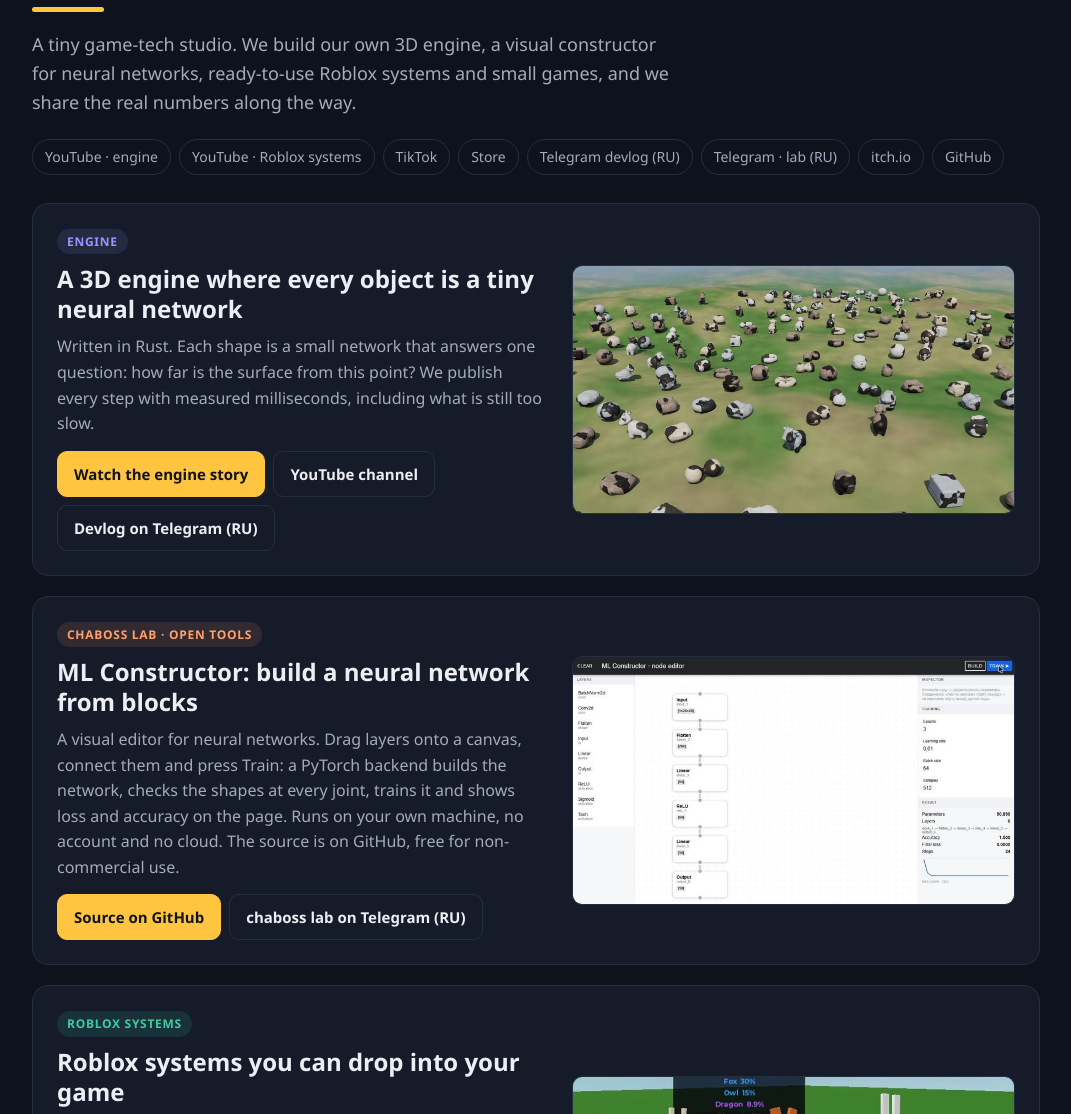
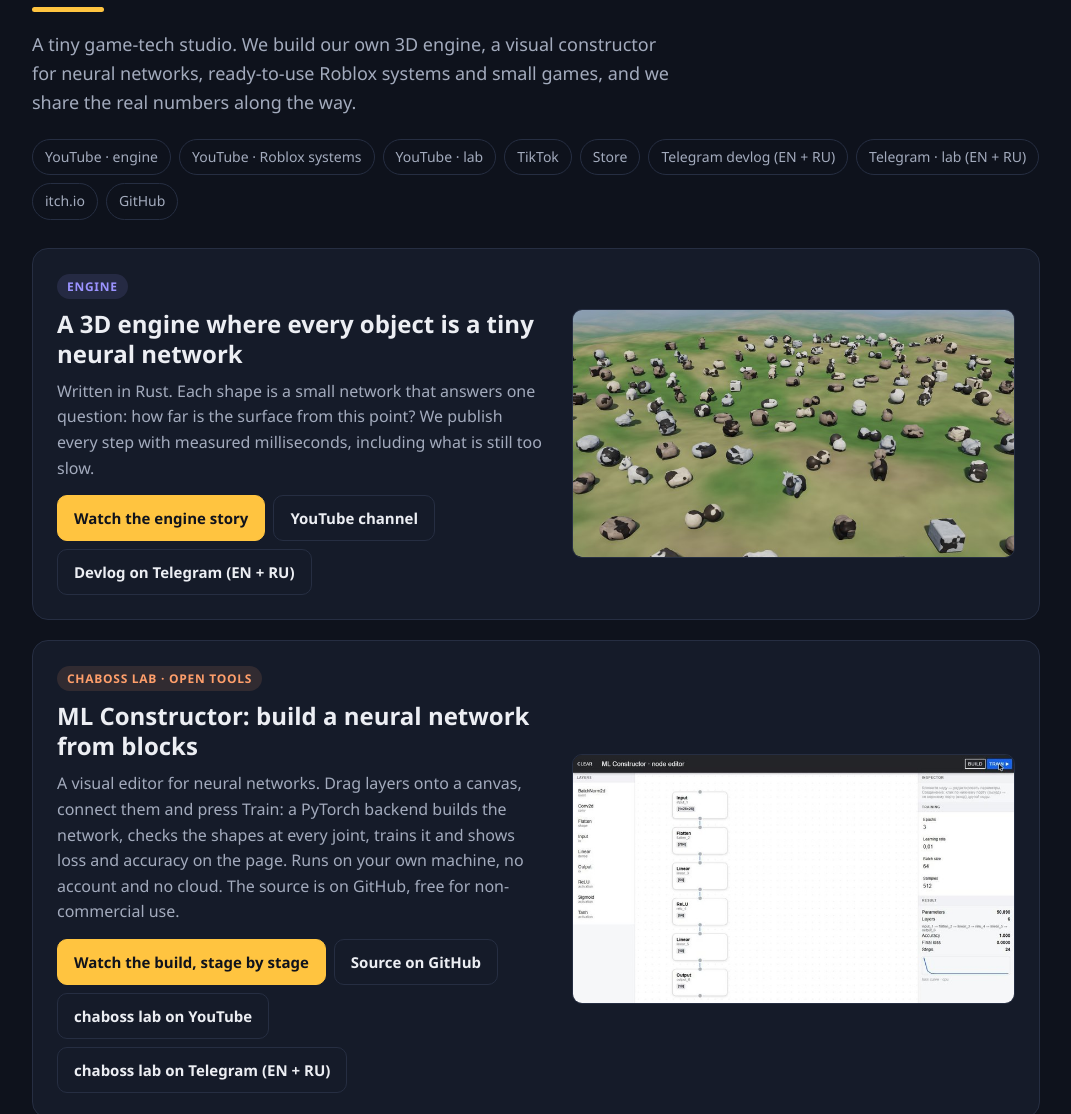
Before and after one commit to chaboss-work/chaboss-work.github.io, a plain HTML site: page index.html in a window 1280 px wide. Shown: the part 129-1243 px from the top of the page, without its empty margins (104-1175 px from the left). Drawn offline with Linux system fonts and the light colour scheme.

Commit message:
Hub: chaboss lab on YouTube, EN + RU Telegram labels
Adds the chaboss lab YouTube channel (nav + ML card, stage 1 video) and the bilingual Telegram labels.

Co-Authored-By: Claude Opus 5.5 <noreply@anthropic.com>

```diff
--- a/index.html
+++ b/index.html
@@ -73,10 +73,11 @@
     <nav class="nav" aria-label="All channels">
       <a href="https://www.youtube.com/@chabossworld">YouTube · engine</a>
       <a href="https://www.youtube.com/@bloxrundown">YouTube · Roblox systems</a>
+      <a href="https://www.youtube.com/@chabosslab">YouTube · lab</a>
       <a href="https://www.tiktok.com/@bloxrundown">TikTok</a>
       <a href="https://whop.com/chaboss?utm_source=chaboss_hub">Store</a>
-      <a href="https://t.me/chaboss_dev">Telegram devlog (RU)</a>
-      <a href="https://t.me/chaboss_lab">Telegram · lab (RU)</a>
+      <a href="https://t.me/chaboss_dev">Telegram devlog (EN + RU)</a>
+      <a href="https://t.me/chaboss_lab">Telegram · lab (EN + RU)</a>
       <a href="https://chaboss-work.itch.io/">itch.io</a>
       <a href="https://github.com/chaboss-work">GitHub</a>
     </nav>
@@ -90,7 +91,7 @@
       <div class="btns">
         <a class="btn main" href="https://youtu.be/T2oVJtql85Y">Watch the engine story</a>
         <a class="btn" href="https://www.youtube.com/@chabossworld">YouTube channel</a>
-        <a class="btn" href="https://t.me/chaboss_dev">Devlog on Telegram (RU)</a>
+        <a class="btn" href="https://t.me/chaboss_dev">Devlog on Telegram (EN + RU)</a>
       </div>
     </div>
     <div class="media"><img src="assets/engine.jpg" alt="A field of 300 cows and shapes rendered by the chaboss engine" width="800" height="450" loading="lazy"></div>
@@ -102,8 +103,10 @@
       <h2>ML Constructor: build a neural network from blocks</h2>
       <p>A visual editor for neural networks. Drag layers onto a canvas, connect them and press Train: a PyTorch backend builds the network, checks the shapes at every joint, trains it and shows loss and accuracy on the page. Runs on your own machine, no account and no cloud. The source is on GitHub, free for non-commercial use.</p>
       <div class="btns">
-        <a class="btn main" href="https://github.com/chaboss-work/ml-constructor">Source on GitHub</a>
-        <a class="btn" href="https://t.me/chaboss_lab">chaboss lab on Telegram (RU)</a>
+        <a class="btn main" href="https://youtu.be/vUm6I8zvwOQ">Watch the build, stage by stage</a>
+        <a class="btn" href="https://github.com/chaboss-work/ml-constructor">Source on GitHub</a>
+        <a class="btn" href="https://www.youtube.com/@chabosslab">chaboss lab on YouTube</a>
+        <a class="btn" href="https://t.me/chaboss_lab">chaboss lab on Telegram (EN + RU)</a>
       </div>
     </div>
     <div class="media"><img src="assets/ml.jpg" alt="ML Constructor node editor: a small network of six layers after training, with parameters and accuracy" width="800" height="450" loading="lazy"></div>
@@ -145,7 +148,7 @@
   </section>
 
   <footer>
-    <p>© 2026 chaboss. The Telegram devlog is in Russian; videos and products are in English.</p>
+    <p>© 2026 chaboss. Our Telegram channels post in English and Russian; videos and products are in English.</p>
     <p>Not affiliated with or endorsed by Roblox Corporation. Roblox is a trademark of Roblox Corporation.</p>
   </footer>
 </div>
```
